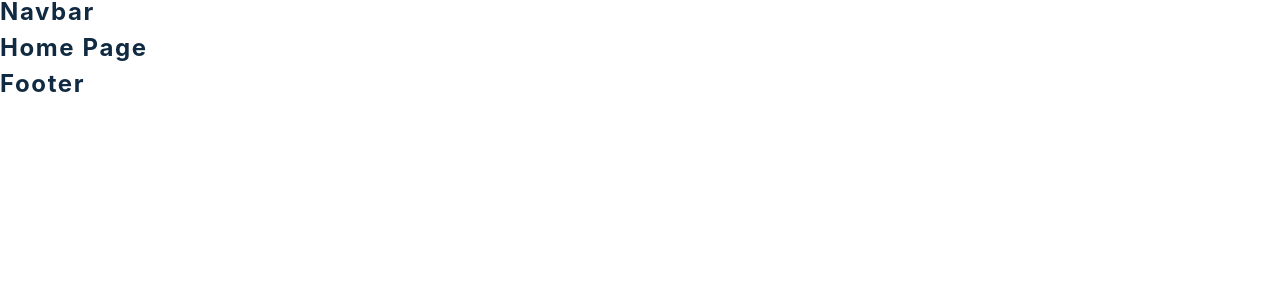
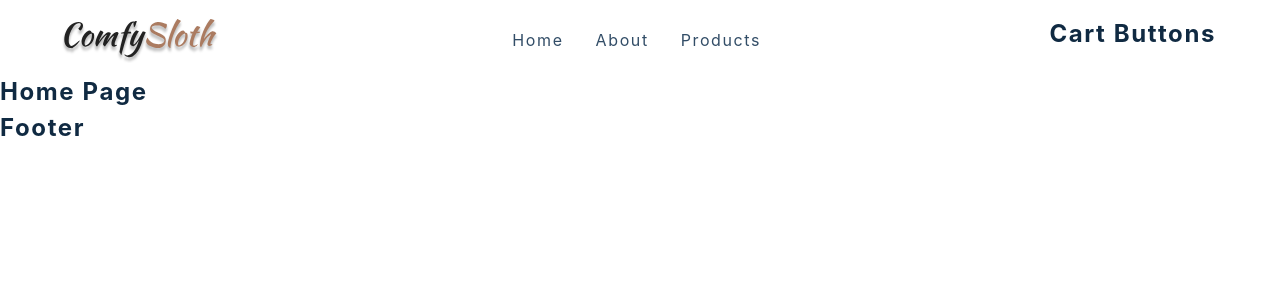
Before and after one commit to Simone-Carriero/advanced-e-commerce, a React (Create React App) app: page / in a window 1280 px wide. Shown: the top 300 px of the page. Built offline with nearby package versions, Linux system fonts and the light colour scheme; the HTML template or start-up script is replaced by a standard one.

Commit message:
Complete Navbar component

```diff
--- a/src/components/Navbar.js
+++ b/src/components/Navbar.js
@@ -1,16 +1,48 @@
-import React from 'react'
-import styled from 'styled-components'
-import logo from '../assets/logo.svg'
-import { FaBars } from 'react-icons/fa'
-import { Link } from 'react-router-dom'
-import { links } from '../utils/constants'
-import CartButtons from './CartButtons'
-import { useProductsContext } from '../context/products_context'
-import { useUserContext } from '../context/user_context'
+import React from 'react';
+import styled from 'styled-components';
+import logo from '../assets/logo.svg';
+import { FaBars } from 'react-icons/fa';
+import { Link } from 'react-router-dom';
+import { links } from '../utils/constants';
+import CartButtons from './CartButtons';
+import { useProductsContext } from '../context/products_context';
+import { useUserContext } from '../context/user_context';
 
 const Nav = () => {
-  return <h4>navbar</h4>
-}
+  return (
+    <NavContainer>
+      <div className='nav-center'>
+        <div className='nav-header'>
+          <Link to='/'>
+            <img
+              src={logo}
+              alt='logo'
+            />
+          </Link>
+          <button
+            type='button'
+            className='nav-toggle'>
+            <FaBars />
+          </button>
+        </div>
+        <ul className='nav-links'>
+          {links.map(({ id, url, text }) => (
+            <li key={id}>
+              <Link
+                to={url}
+                className='nav-links'>
+                {text}
+              </Link>
+            </li>
+          ))}
+        </ul>
+        <div className='cart-btn-wrapper'>
+          <CartButtons />
+        </div>
+      </div>
+    </NavContainer>
+  );
+};
 
 const NavContainer = styled.nav`
   height: 5rem;
@@ -77,6 +109,6 @@ const NavContainer = styled.nav`
       display: grid;
     }
   }
-`
+`;
 
-export default Nav
+export default Nav;
```
